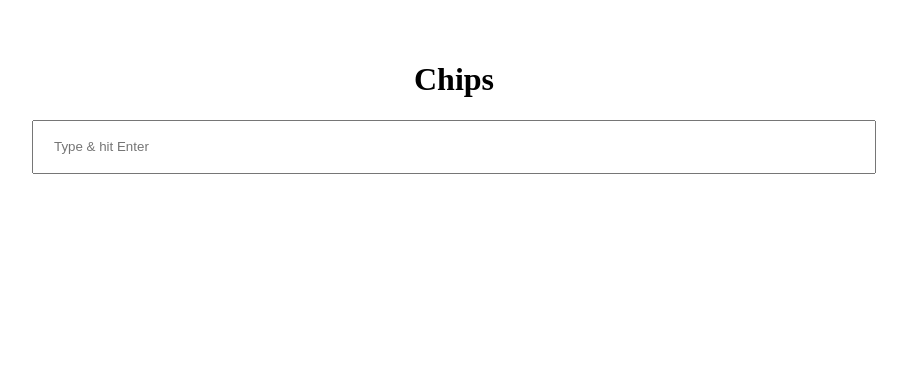
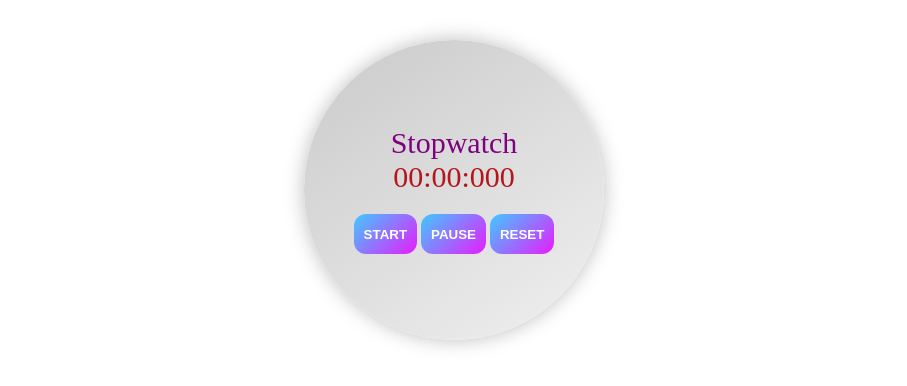
Before and after one commit to VarshaBhagat/Data-Structure-JS, a React (Vite) app in the folder ReactMiniProject/: page / in a window 1280 px wide. Shown: the top 386 px of the page, without its empty margins (186-1093 px from the left). Built offline with nearby package versions, Linux system fonts and the light colour scheme.

Commit message:
stop watch

```diff
--- a/ReactMiniProject/src/App.jsx
+++ b/ReactMiniProject/src/App.jsx
@@ -1,11 +1,8 @@
-// import Counter from "./mini-project/Counter";
-import StringTransformers from "./mini-project/StringTransformers";
+import Stopwatch from "./mini-project/Stopwatch";
 import "./App.css";
-import ToastPopup from "./mini-project/ToastPopup";
-import Chips from "./mini-project/Chips";
 
 function App() {
-  return <Chips></Chips>
+  return <Stopwatch></Stopwatch>
 }
 
 export default App;
--- /dev/null
+++ b/ReactMiniProject/src/mini-project/Stopwatch/index.tsx
@@ -0,0 +1,89 @@
+import React, { useRef, useState } from "react";
+import styled from "styled-components";
+
+const Watch = styled.div`
+  height: 300px;
+  width: 300px;
+  background: #cccccc61;
+  border-radius: 50%;
+  display: flex;
+  align-items: center;
+  justify-content: center;
+  margin: 0 auto;
+  flex-direction: column;
+  background: linear-gradient(145deg, #cacaca, #f0f0f0);
+  box-shadow: 0 0 20px #bebebe;
+`;
+const Text = styled.p`
+  font-size: 30px;
+  color: purple;
+  margin: 0;
+`;
+const Time = styled.p`
+  color: #b4161b;
+font-size: 30px;
+  margin: 0;
+`
+const Button = styled.button`
+  height: 40px;
+  padding: 0 10px;
+  margin: 20px auto;
+  margin: 20px 2px 0;
+  font-weight: bold;
+  color: #fff;
+  text-transform: uppercase;
+  background: linear-gradient(-45deg, #e81cff 0%, #40c9ff 100%);
+  border: none;
+  border-radius: 12px;
+`
+const Stopwatch = () => {
+  let animationFrameRef = useRef(0);
+  const lastTimer = useRef(0);
+
+  // local state (changing this value rerenders the UI)
+  const [time, setTime] = useState(0); // time in ms;
+  const [isTimerRunning, setisTimerRunning] = useState(false);
+  const timerFn = () => {
+    let ms = Date.now() - lastTimer.current;
+    setTime(ms);
+    animationFrameRef.current = requestAnimationFrame(timerFn);
+  };
+  const onStart = () => {
+    lastTimer.current = Date.now() - time;
+    setisTimerRunning(true);
+    animationFrameRef.current = requestAnimationFrame(timerFn);
+  };
+
+  const onPause = () => {
+    setisTimerRunning(false);
+    cancelAnimationFrame(animationFrameRef.current);
+  };
+  const onReset = () => {
+    setisTimerRunning(false);
+    setTime(0);
+    cancelAnimationFrame(animationFrameRef.current);
+  };
+  const format = (timeInMs: number) => {
+    const secondsElapsed = Math.floor(timeInMs / 1000);
+    const minutesElapsed = Math.floor(secondsElapsed / 60);
+
+    // Convert the elapsed time to strings
+    const milliSeconds = (timeInMs % 1000).toString().padStart(3, "0");
+    const seconds = (secondsElapsed % 60).toString().padStart(2, "0");
+    const minutes = minutesElapsed.toString().padStart(2, "0");
+    return `${minutes}:${seconds}:${milliSeconds}`;
+  };
+  return (
+    <Watch>
+      <Text>Stopwatch</Text>
+      <Time>{format(time)}</Time>
+      <div>
+        <Button onClick={onStart}>Start</Button>
+        <Button onClick={onPause}>Pause</Button>
+        <Button onClick={onReset}>Reset</Button>
+      </div>
+    </Watch>
+  );
+};
+
+export default Stopwatch;
```
